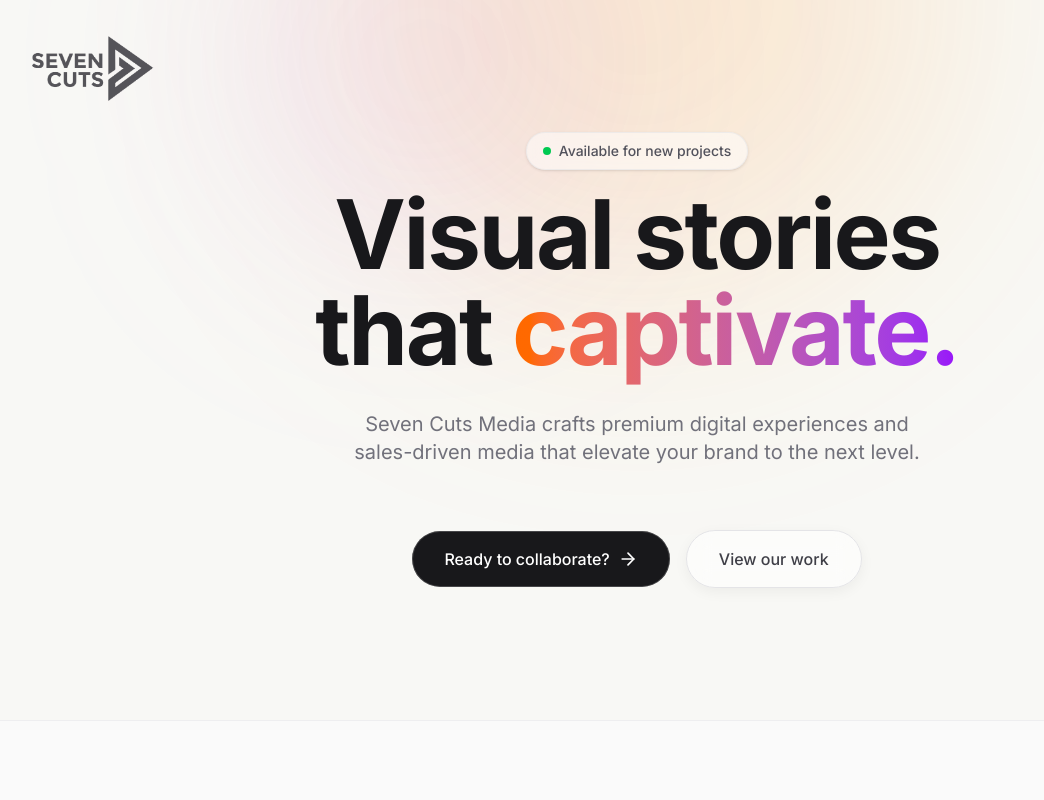
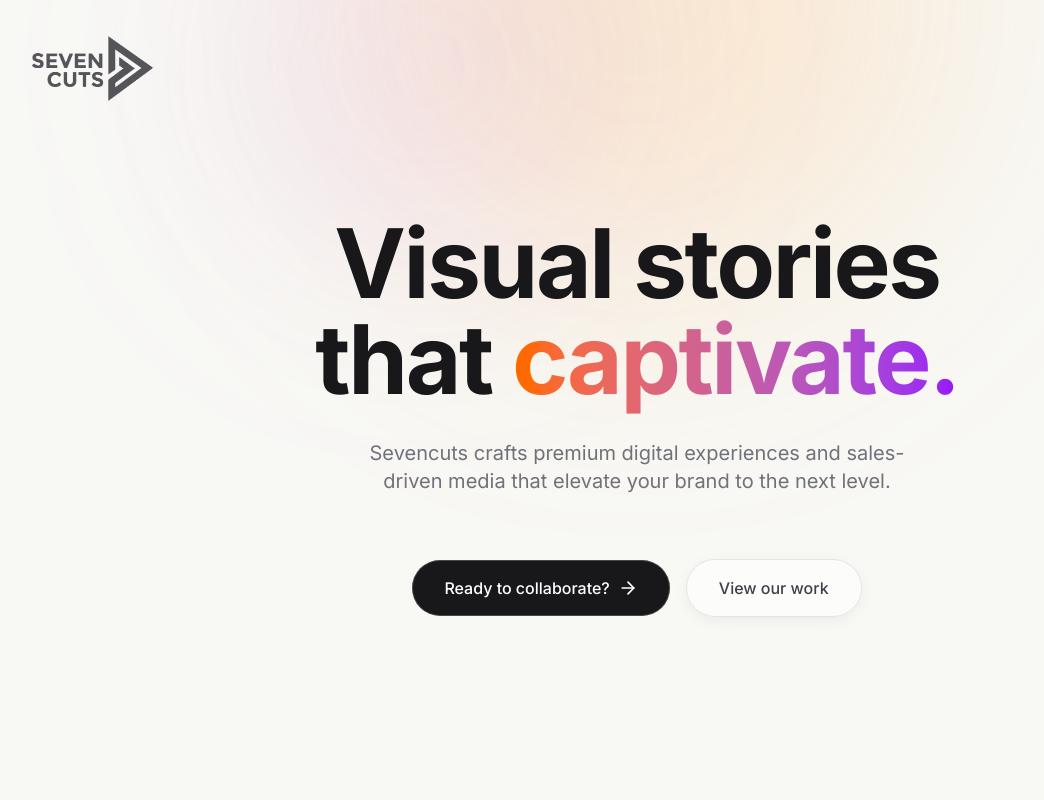
Before and after one commit to 0qs/seven-cuts-web, a Next.js app: page / in a window 1280 px wide. Shown: the top 800 px of the page, without its empty margins (3-1047 px from the left). Built offline with nearby package versions, Linux system fonts and the light colour scheme.

Commit message:
Update Hero component styling and copy

```diff
--- a/src/components/Hero.tsx
+++ b/src/components/Hero.tsx
@@ -6,7 +6,7 @@ import Image from "next/image";
 
 export default function Hero() {
   return (
-    <section className="relative flex flex-col items-center justify-center min-h-[90vh] px-4 py-32 overflow-hidden text-center">
+    <section className="relative flex flex-col items-center justify-center min-h-screen px-4 pt-24 pb-16 overflow-hidden text-center">
       {/* Nav Logo */}
       <div className="absolute top-6 left-6 z-20">
         <Image
@@ -30,17 +30,12 @@ export default function Hero() {
         transition={{ duration: 0.8, ease: "easeOut" }}
         className="relative z-10 max-w-4xl mx-auto space-y-8"
       >
-        <div className="inline-flex items-center px-4 py-2 rounded-full bg-white/50 backdrop-blur-md text-zinc-600 text-sm font-medium border border-zinc-200/60 shadow-sm mb-4">
-          <span className="flex w-2 h-2 rounded-full bg-green-500 mr-2"></span>
-          Available for new projects
-        </div>
-
         <h1 className="text-6xl md:text-8xl font-bold tracking-tight text-zinc-900 text-balance">
           Visual stories that <span className="text-transparent bg-clip-text bg-gradient-to-r from-orange-500 to-purple-600">captivate.</span>
         </h1>
 
         <p className="text-lg md:text-xl text-zinc-500 max-w-2xl mx-auto text-balance">
-          Seven Cuts Media crafts premium digital experiences and sales-driven media that elevate your brand to the next level.
+          Sevencuts crafts premium digital experiences and sales-driven media that elevate your brand to the next level.
         </p>
 
         <div className="flex flex-col sm:flex-row items-center justify-center gap-4 pt-8">
```
